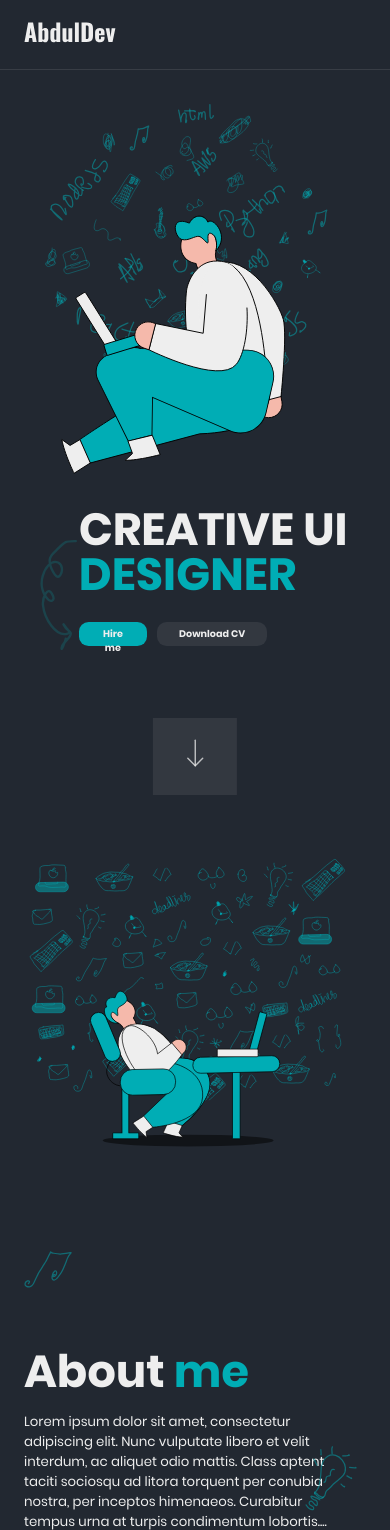
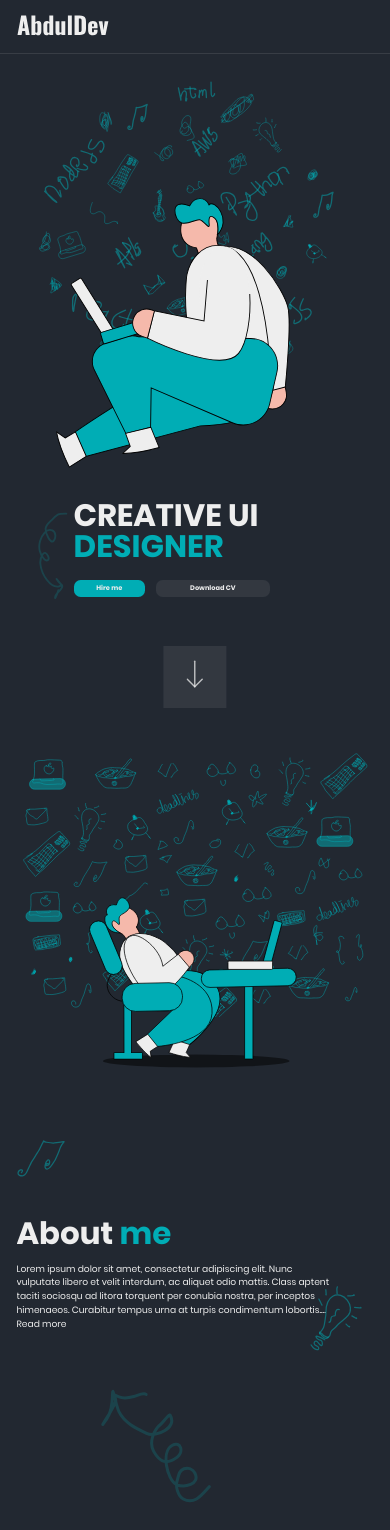
Before and after one commit to RaheemNadeem/abdul_dev_portfolio, a PHP site: page / in a window 390 px wide. Shown: the top 1530 px of the page. Run offline with PHP 8.4, Linux system fonts and the light colour scheme.

Commit message:
improved responsiveness

```diff
--- a/index.html
+++ b/index.html
@@ -30,8 +30,8 @@
             </div>
         </section>
 
-        <section>
-            <img src="images/second-section-image.svg" alt="">
+        <section class="overflow-hidden">
+            <img src="images/second-section-image.svg" alt="" class="width-100pc">
             <img src="Images/musical-sign.svg" alt="" class="musical-sign">
 
             <div class="about-me">
@@ -65,6 +65,10 @@
 
             </div>
         </section>
+
+        <section>
+
+        </section>
     </div>
 </body>
 </html>
--- a/style.css
+++ b/style.css
@@ -88,6 +88,7 @@ border-bottom: 1px solid rgba(238, 238, 238, 0.1);
     grid-column: 1/2;
     margin-left: 1rem;
     margin-top: 0.5rem;
+    height: 100%;
 }
 
 .arrow-down{
@@ -146,3 +147,26 @@ border-bottom: 1px solid rgba(238, 238, 238, 0.1);
 .recent-works-buttons:nth-child(even){
     margin:0 0.6rem;
 }
+
+.hero-section{
+    overflow: hidden;
+}
+
+.overflow-hidden{
+    overflow: hidden;
+}
+
+@media (max-width: 399px) {
+    html{
+        font-size: 11px;
+    }
+  }
+
+
+  @media (min-width:300px) and (max-width:398px) {
+    .arrow-curver-hero{
+        margin-top: -0.5rem;
+        margin-left: 37%;
+        height: 110%;
+    }
+  }
```
Also changed, not shown: Images/contact.svg (added).
